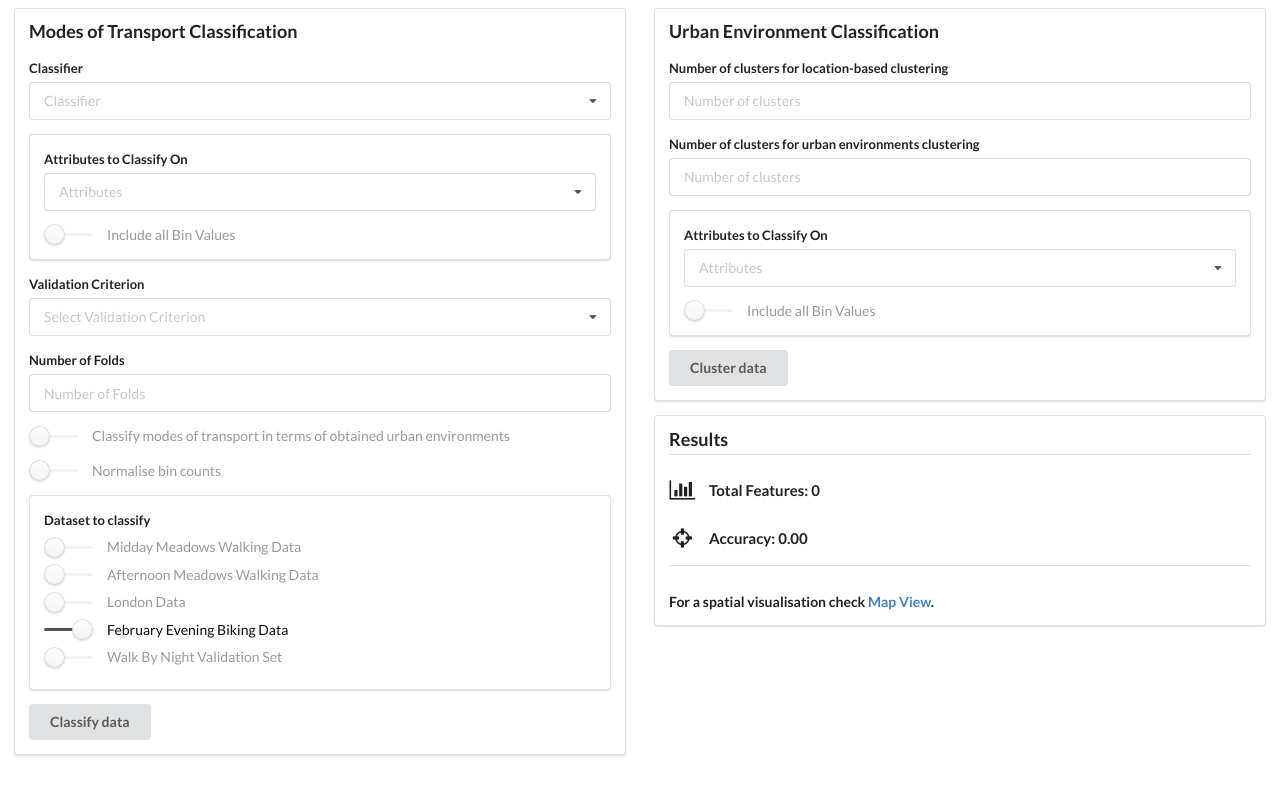
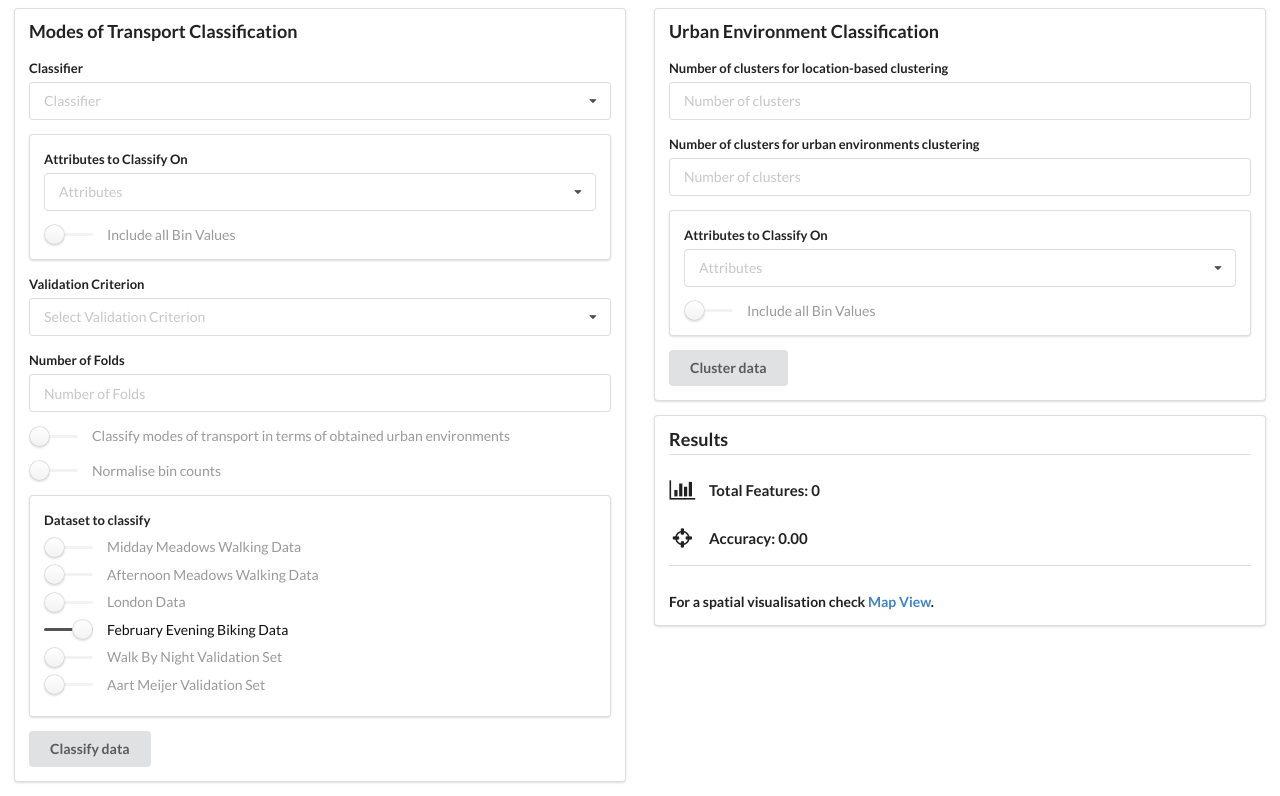
Before and after one commit to MihaiVisu/HonoursProject, a website: page index.html in a window 1280 px wide. Shown: the part 86-882 px from the top of the page. Before the commit the page ends 855 px from the top, so only its background shows below. Drawn offline with Linux system fonts and the light colour scheme; no server answers.

Commit message:
change validation bike dataset

```diff
--- a/index.html
+++ b/index.html
@@ -142,6 +142,13 @@
                             </div>
                           </div>
 
+                          <div class="field">
+                            <div class="ui slider checkbox">
+                              <input type="radio" name="dataset" data-val="5">
+                              <label>Aart Meijer Validation Set</label>
+                            </div>
+                          </div>
+
                         </div>
                       </div>
 
```
Also changed, not shown: 2 other files.
